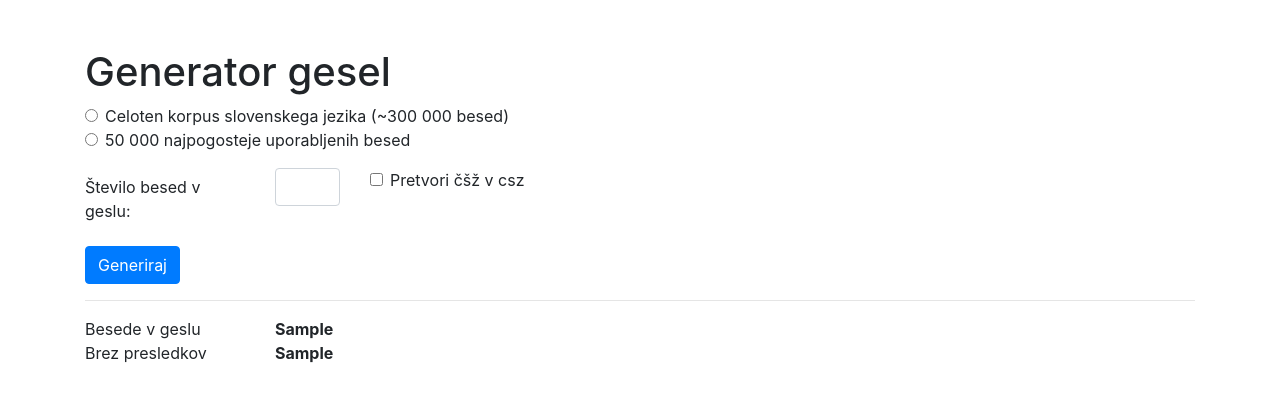
After one commit to tilenkranjc/password_generator, a Flask app: template templates/generator.html in a window 1280 px wide. The commit adds this page. Shown: the top 402 px of the page. Run offline with Flask 2, Linux system fonts and the light colour scheme; the template is opened without the code that fills it: most values are stand-ins (such as "Sample title", 1, 10 or a date in 2020); some libraries are stand-ins or nearby versions.

Commit message:
New interface

```diff
--- a/flask_app.py
+++ b/flask_app.py
@@ -29,7 +29,7 @@ def hello():
             words[i]=words[i].replace("ž","z")
             #print(words)
     #return f'{escape(" ".join(words))}<br>{escape("".join(words))}'
-    return render_template('base.html',
+    return render_template('generator.html',
         geslo_pres=" ".join(words),
         geslo_brezpres="".join(words),
         st_besed=val,
--- a/templates/base.html
+++ b/templates/base.html
@@ -1,34 +1,24 @@
 <!doctype html>
-<title>Generator gesel</title>
-<!--<link rel="stylesheet" href="{{ url_for('static', filename='style.css') }}">-->
-<h1>Generator gesel</h1>
-<section class="content">
-  <form action="/" method="GET">
-  	<div>
-  		<input type="radio" id="sskj" name="slovar" value="sskj" {% if slovar=='sskj' %}checked{% endif %}>
-		<label for="sskj">Celoten korpus slovenskega jezika (~300 000 besed)</label><br>
-		<input type="radio" id="50k" name="slovar" value="50k" {% if slovar=='50k' %}checked{% endif %}>
-		<label for="50k">50 000 najpogosteje uporabljenih besed</label><br>
-</div>
-<div>
-  	<label>Število besed v geslu: </label>
-  <input type="text" name="st_besed" value="{{st_besed}}" />
-  <input type="checkbox" id="sumniki" name="sumniki" value="sumniki" {% if sumniki %}checked{% endif %}>
-	<label for="sumniki">Pretvori čšž v csz</label><br>
-	</div>
-	<div>
-  <input type="submit" />
-</div>
-</form>
-<div class="geslo">
-	<table border=1>
-  <tr>
-    <td>Besede v geslu</td>
-    <td>{{geslo_pres}}</td>
-  </tr>
-  <tr>
-    <td>Brez presledkov</td>
-    <td>{{geslo_brezpres}}</td>
-  </tr>
-</table>
-</section>
+<html lang="en">
+  <head>
+    <!-- Required meta tags -->
+    <meta charset="utf-8">
+    <meta name="viewport" content="width=device-width, initial-scale=1, shrink-to-fit=no">
+
+    <!-- Bootstrap CSS -->
+    <link rel="stylesheet" href="https://stackpath.bootstrapcdn.com/bootstrap/4.4.1/css/bootstrap.min.css" integrity="sha384-Vkoo8x4CGsO3+Hhxv8T/Q5PaXtkKtu6ug5TOeNV6gBiFeWPGFN9MuhOf23Q9Ifjh" crossorigin="anonymous">
+
+    <title>{% block title %}Generator gesel{% endblock %}</title>
+    {% block header %}{% endblock %}
+  </head>
+  <body>
+    <div class="container mt-5">
+    {% block content %}{% endblock %}
+  </div>
+    <!-- Optional JavaScript -->
+    <!-- jQuery first, then Popper.js, then Bootstrap JS -->
+    <script src="https://code.jquery.com/jquery-3.4.1.slim.min.js" integrity="sha384-J6qa4849blE2+poT4WnyKhv5vZF5SrPo0iEjwBvKU7imGFAV0wwj1yYfoRSJoZ+n" crossorigin="anonymous"></script>
+    <script src="https://cdn.jsdelivr.net/npm/popper.js@1.16.0/dist/umd/popper.min.js" integrity="sha384-Q6E9RHvbIyZFJoft+2mJbHaEWldlvI9IOYy5n3zV9zzTtmI3UksdQRVvoxMfooAo" crossorigin="anonymous"></script>
+    <script src="https://stackpath.bootstrapcdn.com/bootstrap/4.4.1/js/bootstrap.min.js" integrity="sha384-wfSDF2E50Y2D1uUdj0O3uMBJnjuUD4Ih7YwaYd1iqfktj0Uod8GCExl3Og8ifwB6" crossorigin="anonymous"></script>
+  </body>
+</html>
--- /dev/null
+++ b/templates/generator.html
@@ -0,0 +1,52 @@
+{% extends 'base.html' %}
+
+{% block content %}
+<h1>Generator gesel</h1>
+<section class="content">
+  <form action="/" method="GET">
+  	<div class="form-group">
+	  	<div class="form-check">
+	  		<input type="radio" class="form-check-input" id="sskj" name="slovar" value="sskj" {% if slovar=='sskj' %}checked{% endif %}>
+			<label class="form-check-label" for="sskj">Celoten korpus slovenskega jezika (~300 000 besed)</label>
+		</div>
+		<div class="form-check">
+			<input type="radio" class="form-check-input" id="50k" name="slovar" value="50k" {% if slovar=='50k' %}checked{% endif %}>
+			<label class="form-check-label" for="50k">50 000 najpogosteje uporabljenih besed</label><br>
+		</div>
+	</div>
+	<div class="form-group row">
+		<label for="st_besed" class="col-sm-2 col-form-label">Število besed v geslu: </label>
+  		<div class="col-sm-1">
+  			<input type="number" min="1" step="1" class="form-control" id="st_besed" name="st_besed" value="{{st_besed}}" />
+		</div>
+		<div class="col-sm-6">
+			<div class="form-check">
+				<input class="form-check-input" type="checkbox" id="sumniki" name="sumniki" value="sumniki" {% if sumniki %}checked{% endif %}>
+				<label class="form-check-label" for="sumniki">Pretvori čšž v csz</label>
+			</div>
+		</div>
+	</div>
+	<div>
+	  <input class="btn btn-primary" type="submit" value="Generiraj"/>
+	</div>
+</form>
+<hr/>
+<div class="row">
+	<div class="col-sm-2">
+		Besede v geslu
+	</div>
+	<div class="col-sm-4 font-weight-bold">
+		{{geslo_pres}}
+	</div>
+</div>
+<div class="row">
+	<div class="col-sm-2">
+		Brez presledkov
+	</div>
+	<div class="col-sm-4 font-weight-bold">
+		{{geslo_brezpres}}
+	</div>
+</div>
+
+</section>
+{% endblock %}
```
